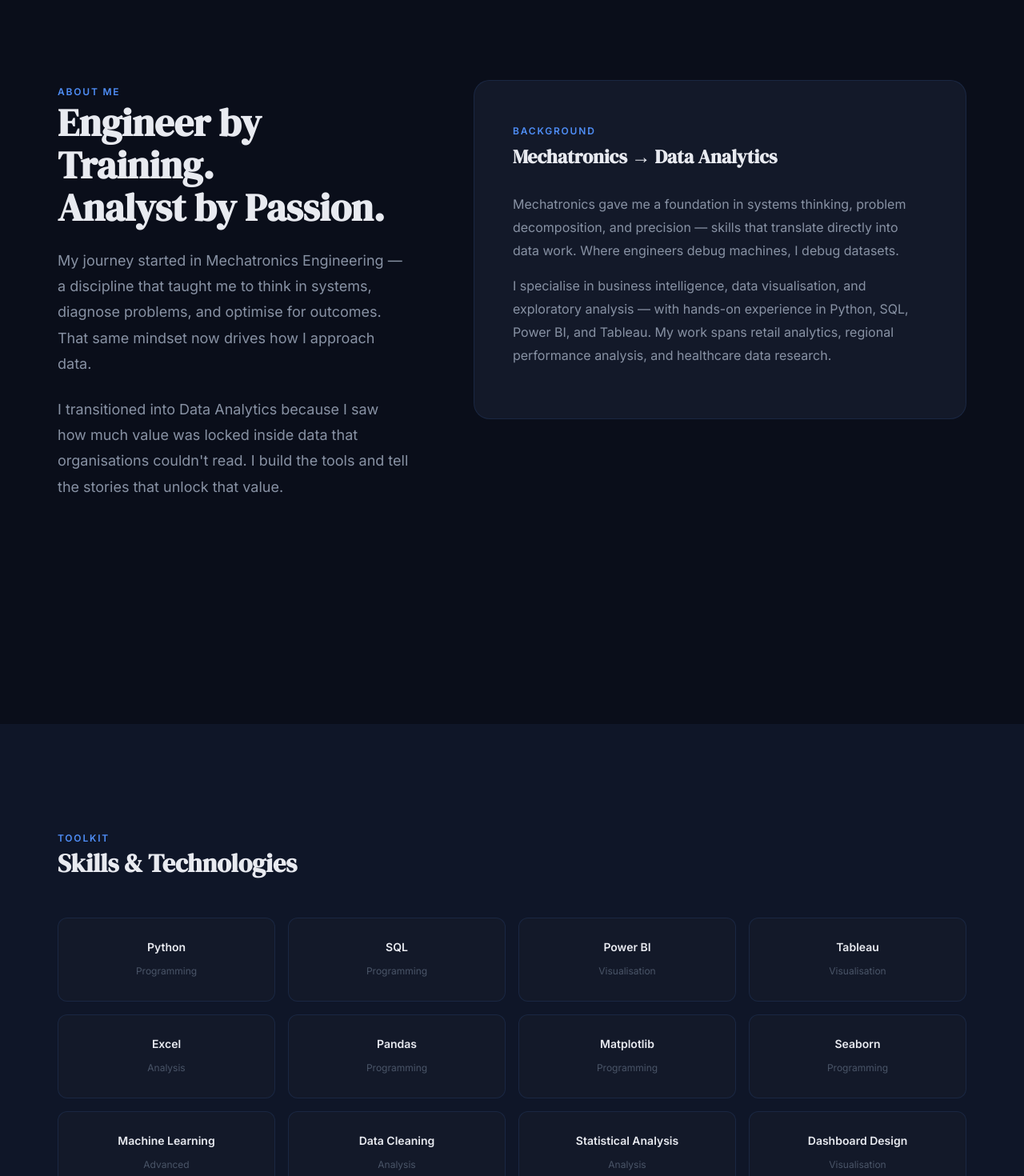
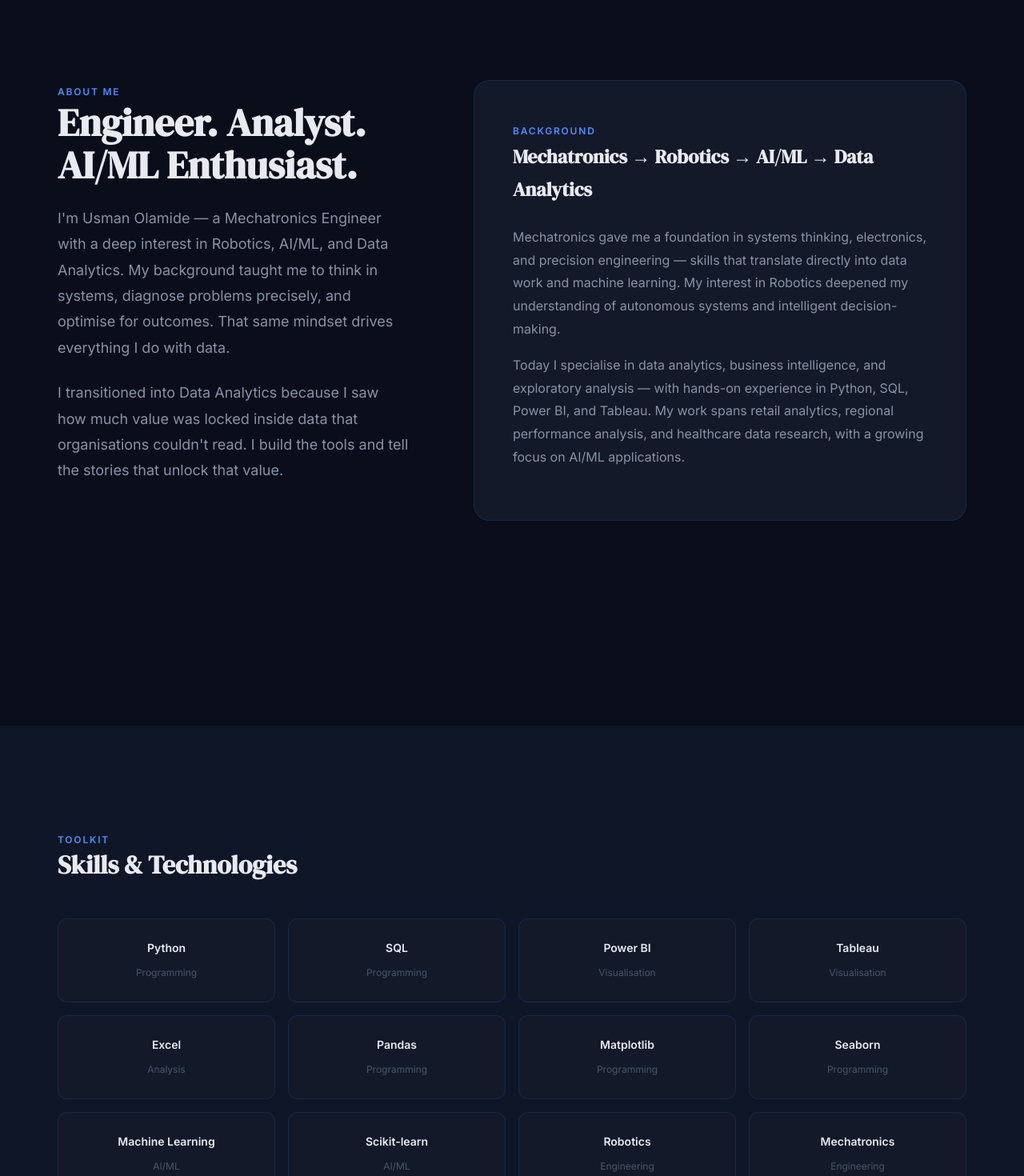
Before and after one commit to usman-abdul/usmanolamide_portfolio, a React (Vite) app in the folder portfolio/: page /about in a window 1280 px wide. Shown: the part 100-1570 px from the top of the page at 80% size. Built offline with nearby package versions, Linux system fonts and the light colour scheme.

Commit message:
update name and bio to Usman Olamide

```diff
--- a/portfolio/index.html
+++ b/portfolio/index.html
@@ -5,7 +5,7 @@
     <link rel="icon" type="image/svg+xml" href="/favicon.svg" />
     <meta name="viewport" content="width=device-width, initial-scale=1.0" />
     <meta name="description" content="Data Analyst Portfolio — Business Intelligence, Data Visualisation, Healthcare Analytics" />
-    <title>DA Portfolio</title>
+    <title>Usman Olamide — Data Analyst & Mechatronics Engineer</title>
   </head>
   <body>
     <div id="root"></div>
--- a/portfolio/src/components/Footer.jsx
+++ b/portfolio/src/components/Footer.jsx
@@ -4,7 +4,7 @@ export default function Footer() {
   return (
     <footer className="footer">
       <div className="footer__inner">
-        <p className="footer__copy">© {new Date().getFullYear()} — Data Analyst Portfolio</p>
+        <p className="footer__copy">© {new Date().getFullYear()} — Usman Olamide</p>
         <div className="footer__links">
           <a href="https://github.com" target="_blank" rel="noopener noreferrer">GitHub</a>
           <a href="https://linkedin.com" target="_blank" rel="noopener noreferrer">LinkedIn</a>
--- a/portfolio/src/components/Navbar.jsx
+++ b/portfolio/src/components/Navbar.jsx
@@ -9,7 +9,7 @@ export default function Navbar() {
     <nav className="navbar">
       <div className="navbar__inner">
         <NavLink to="/" className="navbar__logo">
-          DA<span>.</span>Portfolio
+          Usman<span>.</span>Olamide
         </NavLink>
 
         <ul className={`navbar__links ${menuOpen ? 'open' : ''}`}>
--- a/portfolio/src/data/skills.js
+++ b/portfolio/src/data/skills.js
@@ -7,7 +7,10 @@ export const skills = [
   { name: "Pandas", category: "Programming" },
   { name: "Matplotlib", category: "Programming" },
   { name: "Seaborn", category: "Programming" },
-  { name: "Machine Learning", category: "Advanced" },
+  { name: "Machine Learning", category: "AI/ML" },
+  { name: "Scikit-learn", category: "AI/ML" },
+  { name: "Robotics", category: "Engineering" },
+  { name: "Mechatronics", category: "Engineering" },
   { name: "Data Cleaning", category: "Analysis" },
   { name: "Statistical Analysis", category: "Analysis" },
   { name: "Dashboard Design", category: "Visualisation" },
--- a/portfolio/src/pages/About.jsx
+++ b/portfolio/src/pages/About.jsx
@@ -25,11 +25,12 @@ export default function About() {
             custom={0}
           >
             <span className="section-label">About Me</span>
-            <h1>Engineer by Training.<br />Analyst by Passion.</h1>
+            <h1>Engineer. Analyst.<br />AI/ML Enthusiast.</h1>
             <p>
-              My journey started in Mechatronics Engineering — a discipline that taught me
-              to think in systems, diagnose problems, and optimise for outcomes. That same
-              mindset now drives how I approach data.
+              I'm Usman Olamide — a Mechatronics Engineer with a deep interest in Robotics,
+              AI/ML, and Data Analytics. My background taught me to think in systems,
+              diagnose problems precisely, and optimise for outcomes. That same mindset
+              drives everything I do with data.
             </p>
             <p>
               I transitioned into Data Analytics because I saw how much value was locked
@@ -46,17 +47,18 @@ export default function About() {
             custom={1}
           >
             <span className="section-label">Background</span>
-            <h3>Mechatronics → Data Analytics</h3>
+            <h3>Mechatronics → Robotics → AI/ML → Data Analytics</h3>
             <p>
-              Mechatronics gave me a foundation in systems thinking, problem decomposition,
-              and precision — skills that translate directly into data work. Where engineers
-              debug machines, I debug datasets.
+              Mechatronics gave me a foundation in systems thinking, electronics, and
+              precision engineering — skills that translate directly into data work and
+              machine learning. My interest in Robotics deepened my understanding of
+              autonomous systems and intelligent decision-making.
             </p>
             <p>
-              I specialise in business intelligence, data visualisation, and exploratory
+              Today I specialise in data analytics, business intelligence, and exploratory
               analysis — with hands-on experience in Python, SQL, Power BI, and Tableau.
               My work spans retail analytics, regional performance analysis, and healthcare
-              data research.
+              data research, with a growing focus on AI/ML applications.
             </p>
           </motion.div>
         </div>
--- a/portfolio/src/pages/Home.jsx
+++ b/portfolio/src/pages/Home.jsx
@@ -27,7 +27,7 @@ export default function Home() {
             animate="show"
             custom={0}
           >
-            Data Analyst
+            Usman Olamide
           </motion.span>
 
           <motion.h1
@@ -37,7 +37,7 @@ export default function Home() {
             animate="show"
             custom={1}
           >
-            Turning Data Into<br />Decisions That Matter
+            Mechatronics Engineer.<br />Data Analyst. AI/ML Enthusiast.
           </motion.h1>
 
           <motion.p
@@ -47,8 +47,8 @@ export default function Home() {
             animate="show"
             custom={2}
           >
-            I analyse complex data to uncover actionable insights in business and health systems —
-            bridging the gap between raw numbers and real-world impact.
+            I sit at the intersection of engineering, robotics, and data — turning complex
+            systems and datasets into decisions that drive real-world impact.
           </motion.p>
 
           <motion.div
@@ -79,7 +79,7 @@ export default function Home() {
             <span className="section-label">What I Do</span>
             <h2>From Raw Data to<br />Real Business Value</h2>
             <p>
-              With a background in Mechatronics Engineering and a focus on Data Analytics,
+              With a foundation in Mechatronics Engineering and a passion for AI/ML and Robotics,
               I bring a systems-thinking approach to every dataset — understanding not just
               what the numbers say, but why they matter and what to do next.
             </p>
```
